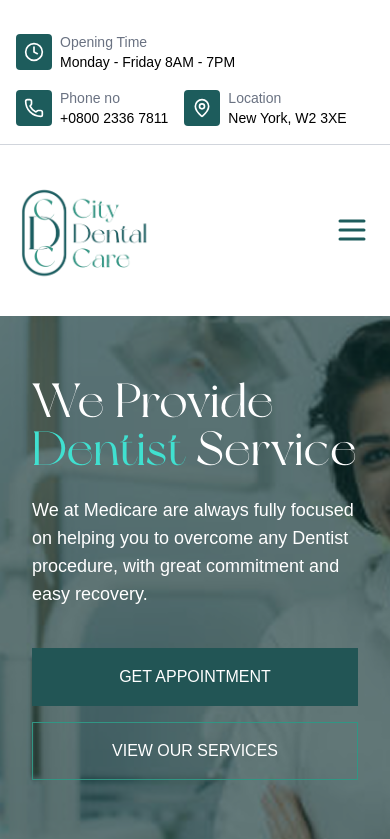
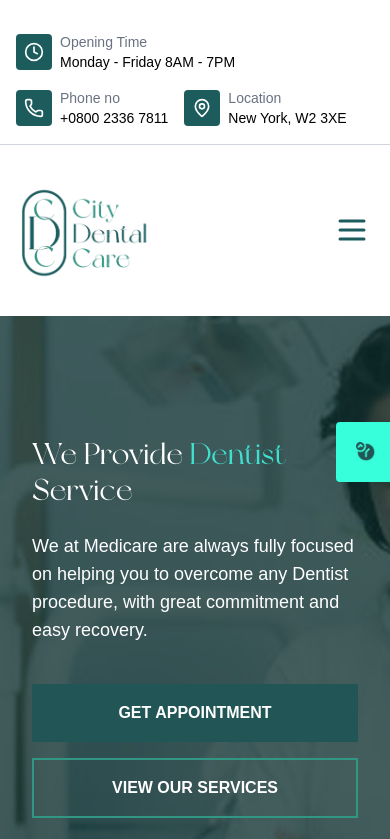
Before and after one commit to raoshahbazcoding/newdoc, a React (Vite) app: page / in a window 390 px wide. Shown: the top 839 px of the page. Built offline with nearby package versions, Linux system fonts and the light colour scheme; a web font is replaced by a local one.

Commit message:
Hero Sidebar

```diff
--- a/src/components/Hero.jsx
+++ b/src/components/Hero.jsx
@@ -1,52 +1,50 @@
-import { Star } from 'lucide-react';
+import { Star } from "lucide-react";
 
 const hero = "/hero.png";
 const profile1 = "/profile1.png";
 const profile2 = "/profile4.png";
 const profile3 = "/profile3.png";
+const clock = "/clock-hero.png";
 
 export default function Hero() {
   return (
-    <div className="relative w-full  flex items-center justify-center   ">
+    <div className="relative w-full h-[700px] md:h-[800px] py-10 md:py-20">
       {/* Background Image with Dark Overlay */}
       <div className="absolute inset-0  ">
         <img
           src={hero}
           alt="Hero Background"
-          className="w-full h-full  object-cover    "
+          className="w-full h-full   object-cover"
         />
-        <div className="absolute inset-0 bg-[#0C2F2FB2] opacity-90  "></div> {/* Dark Overlay */}
+        <div className="absolute inset-0 bg-[#0C2F2FCC] opacity-95  "></div>{" "}
+        {/* Dark Overlay */}
       </div>
 
-
-
-
-
       {/* Content */}
-      <div className="container mx-auto px-8 py-15 md:py-32 text-left relative z-10 text-white  md:text-left">
+      <div className="container mx-auto px-8 py-20 md:py-32 text-left relative z-10 text-white  md:text-left">
         <div className="max-w-4xl">
           {/* Title */}
-          <h1 className="text-5xl font-newyork md:text-2xl lg:text-7xl font-light mb-6">
+          <h1 className="text-3xl font-newyork md:text-2xl lg:text-7xl font-light mb-6">
             We Provide <span className="text-[#40E0D0]">Dentist</span> Service
           </h1>
 
           {/* Subtitle */}
-          <p className="text-lg  md:text-xl mb-10 max-w-2xl font-['Inter']">
+          <p className="text-lg  md:text-xl mb-10 max-w-2xl font-Nova">
             We at Medicare are always fully focused on helping you to overcome
             any Dentist procedure, with great commitment and easy recovery.
           </p>
 
           {/* Buttons */}
-          <div className="flex flex-col sm:flex-row gap-4 mb-16">
+          <div className="flex  flex-col md:flex-row  gap-4 mb-16">
             <a
               href="#"
-              className="bg-[#225555] border border-[#225555] text-white px-8 py-4 text-center uppercase font-medium hover:bg-transparent transition"
+              className="bg-[#225555] border border-[#225555] text-white px-8 py-4 text-center uppercase font-semibold "
             >
               GET APPOINTMENT
             </a>
             <a
               href="#"
-              className="bg-transparent border border-[#319684] text-white px-8 py-4 text-center uppercase font-medium hover:bg-white hover:text-[#003B3B] transition"
+              className="bg-transparent  border-[2px] border-[#319684] text-white px-8 py-4  text-center uppercase font-semibold hover:bg-white hover:text-[#003B3B] transition"
             >
               VIEW OUR SERVICES
             </a>
@@ -74,36 +72,41 @@ export default function Hero() {
               />
             </div>
             <div>
-              <div className="text-3xl mb-0.5 hidden md:block font-medium">Google</div>
-              <div >Based on <span className=" font-bold text-xl">200 reviews</span></div>
+              <div className="text-3xl mb-0.5 hidden md:block font-medium">
+                Google
+              </div>
+              <div>
+                Based on <span className=" font-bold text-xl">200 reviews</span>
+              </div>
             </div>
             <div className="flex flex-col">
               <div className="mr-2 text-lg font-semibold">4.8 out of 5</div>
               <div className="flex">
                 {[...Array(5)].map((_, i) => (
-                  <Star key={i} className="h-5 w-5 fill-yellow-400 text-yellow-400" />
+                  <Star
+                    key={i}
+                    className="h-5 w-5 fill-yellow-400 text-yellow-400"
+                  />
                 ))}
               </div>
             </div>
           </div>
-
-
-
-
-
-
-
-
-
         </div>
       </div>
 
-      {/* Fixed Get Appointment Sidebar
-      <div className="fixed right-0 top-1/2 transform -translate-y-1/2 z-50">
-        <div className="bg-[#40E0D0] text-[#1d5c5c]  font-bold py-10 px-4 rotate-[-90deg] origin-right whitespace-nowrap">
+      {/* Fixed Get Appointment Sidebar */}
+      <div className="fixed right-5 top-1/2  transform -translate-y-1/2 z-50 hidden md:block">
+        <div className="bg-[#37FFDB] text-[#1d5c5c]   font-bold py-5 px-8 rounded rotate-[-90deg] origin-right whitespace-nowrap">
           GET APPOINTMENT
         </div>
-      </div> */}
+      </div>
+
+      {/* for Mobile Get Appoinment Sidebar */}
+      <div className="fixed right-6 top-1/2  transform -translate-y-1/2 z-50  md:hidden">
+        <div className="bg-[#37FFDB] py-5 px-5 rounded rotate-[-90deg] origin-right whitespace-nowrap">
+          <img src={clock} alt="clock" className="h-5" />
+        </div>
+      </div>
     </div>
   );
 }
```
Also changed, not shown: public/clock-hero.png (added).
